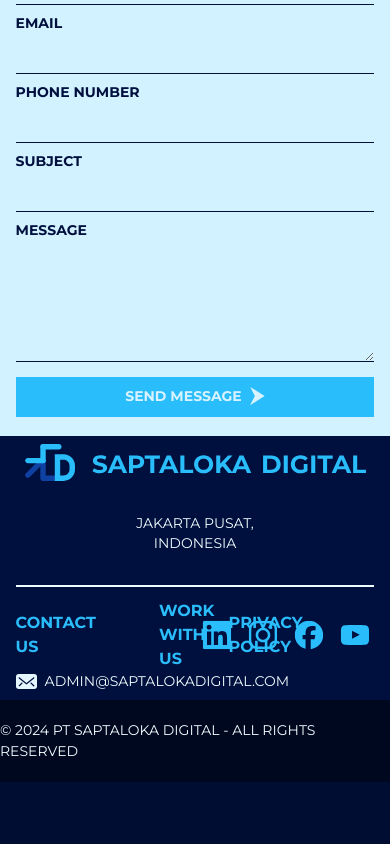
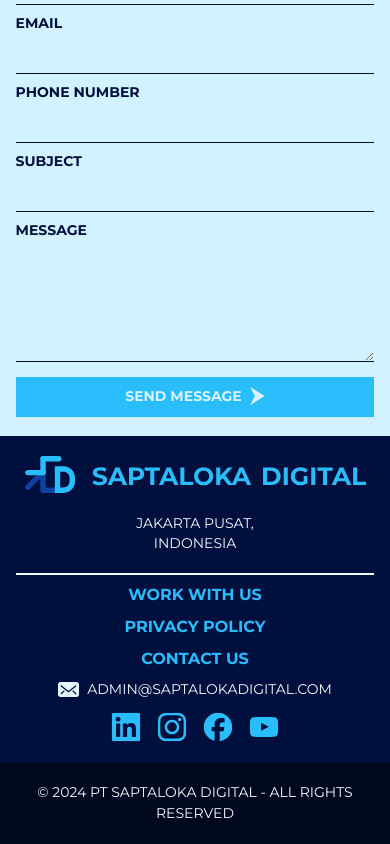
Before and after one commit to Dafazan/saptaloka-revamp, a Next.js app: page / in a window 390 px wide. Shown: the part 2464-3308 px from the top of the page. Before the commit the page ends 3246 px from the top, so only its background shows below. Built offline with nearby package versions, Linux system fonts and the light colour scheme; no server answers; the database is empty.

Commit message:
responsive

```diff
--- a/src/components/footer.tsx
+++ b/src/components/footer.tsx
@@ -6,7 +6,7 @@ import Sldlogo from "./svgs/sldlogo";
 function Footer() {
   return (
     <>
-      <div className="w-full flex flex-col bg-[#00103E] px-[4%] pt-[2%] gap-3">
+      <div className="w-full flex flex-col bg-[#00103E] px-[4%] md:pt-[2%] md:gap-3 pt-5">
         <div className="flex w-full justify-center">
           <Sldlogo />
         </div>
@@ -18,26 +18,29 @@ function Footer() {
           </div>
         </div>
         <div className="w-full h-[2px] bg-[#F0FDFF]"></div>
-        <div className="grid grid-cols-5 items-center font-bold text-[16px] text-[#2ABDFB]">
-          <div className="flex justify-start">
+        <div className="grid md:grid-cols-5 gap-2 md:gap-0 grid-cols-1 items-center font-bold text-[16px] text-[#2ABDFB]">
+          <div className="md:flex justify-start hidden">
             <a href="/newpage">CONTACT US</a>
           </div>
           <div></div>
 
-          <div className="flex justify-end">
+          <div className="flex md:justify-end justify-center">
             <a href="/newpage">WORK WITH US</a>
           </div>
-          <div className="flex justify-end">
+          <div className="flex md:justify-end justify-center">
             <a href="/newpage">PRIVACY POLICY</a>
           </div>
+          <div className="flex  md:hidden justify-center">
+            <a href="/newpage">CONTACT US</a>
+          </div>
 
-          <div className=" flex justify-end">
+          <div className=" md:flex justify-end hidden">
             <SocialLinkM />
           </div>
         </div>
       </div>
-      <div className="px-[4%] flex flex-col text-[14px] text-[#F0FDFF] bg-[#00103E] pb-[2%]">
-        <div className="flex flex-col gap-2">
+      <div className="px-[4%] py-2 md:py-0 flex flex-col items-center md:items-start text-[14px] text-[#F0FDFF] bg-[#00103E] pb-[2%]">
+        <div className="flex flex-col gap-2 md:pb-5">
           <div className="flex gap-2 items-center">
             <div>
               <svg
@@ -108,8 +111,11 @@ function Footer() {
             <a href="/newpage">+6281999737800</a>
           </div> */}
         </div>
+        <div className=" my-2 flex justify-center md:hidden ">
+          <SocialLinkM />
+        </div>
       </div>
-      <div className="w-full flex justify-center py-5 bg-[#000820] text-[#F0FDFF] text-[14px]">
+      <div className="w-full flex justify-center  py-5 bg-[#000820] text-[#F0FDFF] text-[14px] md:text-start text-center">
         <p>© 2024 PT SAPTALOKA DIGITAL - ALL RIGHTS RESERVED</p>
       </div>
     </>
```
